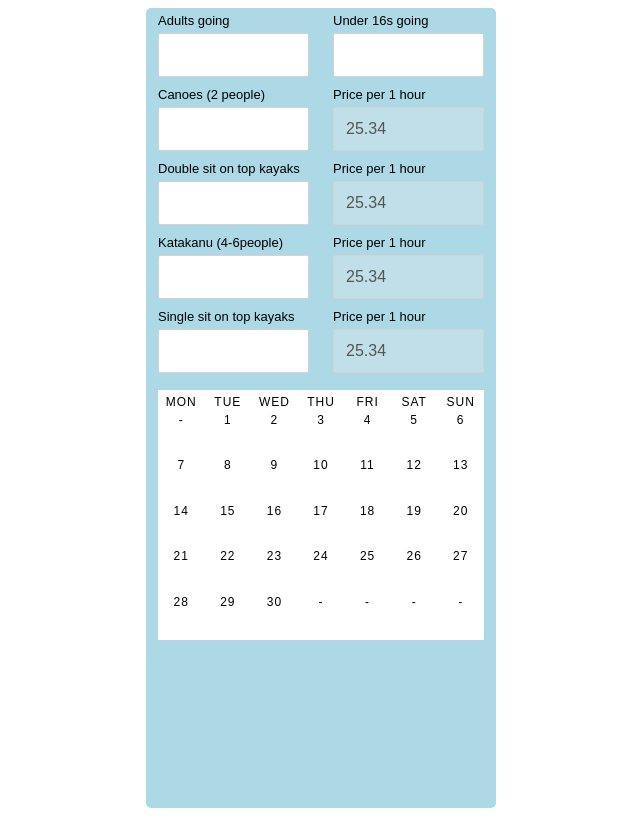
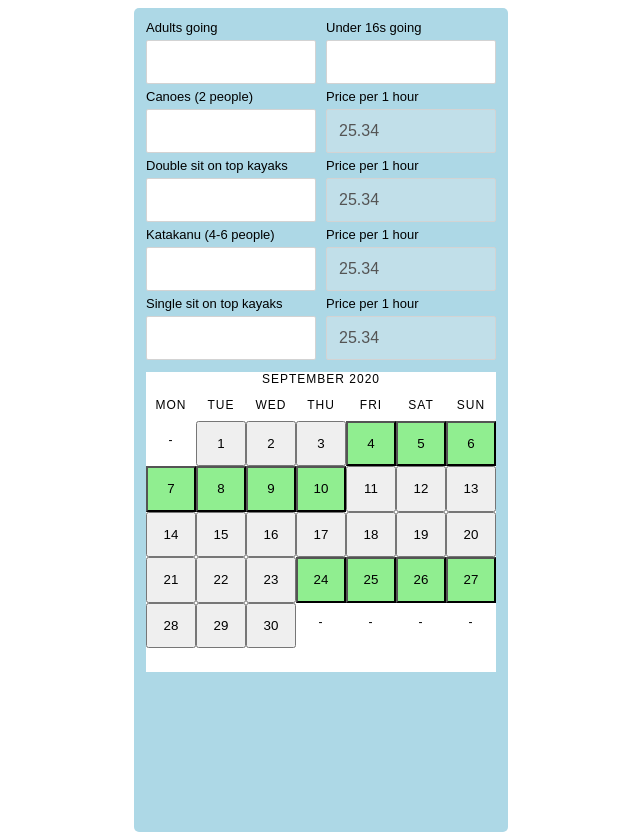
Before and after one commit to Javier-Machin/rental-checkout, a React app: page / in a window 1280 px wide. Shown: the whole page, without its empty margins (319-959 px from the left). Before the commit the page ends 816 px from the top, so only its background shows below. Built offline with nearby package versions, Linux system fonts and the light colour scheme.

Commit message:
feat: add calendar availability windows

```diff
--- a/package.json
+++ b/package.json
@@ -49,6 +49,7 @@
     "webpack-dev-server": "^3.11.0"
   },
   "dependencies": {
+    "classnames": "^2.2.6",
     "react": "^16.13.1",
     "react-dom": "^16.13.1"
   }
--- a/src/components/NumericField.js
+++ b/src/components/NumericField.js
@@ -1,7 +1,14 @@
 import React, { memo } from 'react';
 import '../css/NumericField.scss';
 
-const NumericField = ({ name, min, max, disabled, label, defaultValue }) => {
+const NumericField = ({
+  name,
+  min = 1,
+  max = 10,
+  disabled,
+  label,
+  defaultValue,
+}) => {
   return (
     <div className="numeric-field">
       <label className="numeric-field__label" htmlFor={name}>
@@ -21,6 +28,8 @@ const NumericField = ({ name, min, max, disabled, label, defaultValue }) => {
   );
 };
 
+// prop defaults
+
 // prop validation
 
 export default memo(NumericField);
--- a/src/components/RentalCheckout.js
+++ b/src/components/RentalCheckout.js
@@ -4,76 +4,57 @@ import Calendar from './calendar';
 import '../css/RentalCheckout.scss';
 
 class RentalCheckout extends PureComponent {
+  constructor(props) {
+    super(props);
+
+    this.state = { selectedDate: new Date() };
+  }
+
   render() {
+    const { selectedDate } = this.state;
+
     return (
       <aside className="rental-checkout">
         <form className="rental-checkout__form">
           <div className="numeric-fields">
             <NumericField min="1" max="10" name="adults" label="Adults going" />
+            <NumericField name="kids" label="Under 16s going" />
+            <NumericField name="canoes" label="Canoes (2 people)" />
             <NumericField
-              min="1"
-              max="10"
-              name="kids"
-              label="Under 16s going"
-            />
-            <NumericField
-              min="1"
-              max="10"
-              name="canoes"
-              label="Canoes (2 people)"
-            />
-            <NumericField
-              min="1"
-              max="10"
               name="canoe-price"
               label="Price per 1 hour"
               defaultValue="25.34"
               disabled
             />
+            <NumericField name="double-sit" label="Double sit on top kayaks" />
             <NumericField
-              min="1"
-              max="10"
-              name="double-sit"
-              label="Double sit on top kayaks"
-            />
-            <NumericField
-              min="1"
-              max="10"
               name="double-sit-price"
               label="Price per 1 hour"
               defaultValue="25.34"
               disabled
             />
+            <NumericField name="katakanus" label="Katakanu (4-6 people)" />
             <NumericField
-              min="1"
-              max="10"
-              name="katakanus"
-              label="Katakanu (4-6people)"
-            />
-            <NumericField
-              min="1"
-              max="10"
               name="katakanu-price"
               label="Price per 1 hour"
               defaultValue="25.34"
               disabled
             />
+            <NumericField name="single-sit" label="Single sit on top kayaks" />
             <NumericField
-              min="1"
-              max="10"
-              name="single-sit"
-              label="Single sit on top kayaks"
-            />
-            <NumericField
-              min="1"
-              max="10"
               name="canoe-price"
               label="Price per 1 hour"
               defaultValue="25.34"
               disabled
             />
           </div>
-          <Calendar />
+          <Calendar
+            selectedDate={selectedDate}
+            availableDates={[
+              { month: 8, from: 4, to: 10 },
+              { month: 8, from: 24, to: 27 },
+            ]}
+          />
         </form>
       </aside>
     );
--- /dev/null
+++ b/src/components/calendar/helpers/index.js
@@ -0,0 +1,82 @@
+import React from 'react';
+import classnames from 'classnames';
+
+function isInRange(num, start, end) {
+  return num >= start && num <= end;
+}
+
+function checkDateAvailability(date, availableDates) {
+  return availableDates.some((availabilityWindow) => {
+    const month = date.getMonth();
+    const day = date.getDate();
+
+    return (
+      month === availabilityWindow.month &&
+      isInRange(day, availabilityWindow.from, availabilityWindow.to)
+    );
+  });
+}
+
+function renderCalendarBody() {
+  const { selectedDate: date, availableDates } = this.props;
+  const cells = [];
+
+  const month = date.getMonth();
+  const year = date.getFullYear();
+  const firstDayOfMonth = new Date(year, month, 1);
+
+  // We keep updating this date as we loop through the days of the month
+  const tempDate = firstDayOfMonth;
+
+  for (let row = 0; row < 5; row += 1) {
+    for (let weekDay = 1; weekDay < 8; weekDay += 1) {
+      const beforeFirstDay = row === 0 && weekDay < firstDayOfMonth.getDay();
+      const pastLastDay = tempDate.getMonth() > month;
+
+      if (beforeFirstDay || pastLastDay) {
+        cells.push(
+          <span className="calendar__empty-cell" key={`${row}${weekDay}`}>
+            -
+          </span>,
+        );
+      } else {
+        const tempDateValue = tempDate.getDate();
+        const cellClasses = classnames({
+          'calendar__cell-btn': true,
+          'calendar__cell-btn--available': checkDateAvailability(
+            tempDate,
+            availableDates,
+          ),
+        });
+
+        cells.push(
+          <button
+            className={cellClasses}
+            type="button"
+            onClick={this.handleCellOnClick}
+            name={tempDateValue}
+            key={`${row}${weekDay}`}
+          >
+            {tempDateValue}
+          </button>,
+        );
+        tempDate.setDate(tempDateValue + 1);
+      }
+    }
+  }
+
+  return cells;
+}
+
+function currentMonthAndYear() {
+  const { selectedDate } = this.props;
+
+  const year = selectedDate.getFullYear();
+  const monthName = selectedDate.toLocaleString('default', {
+    month: 'long',
+  });
+
+  return `${monthName} ${year}`;
+}
+
+export { renderCalendarBody, currentMonthAndYear };
--- a/src/components/calendar/index.js
+++ b/src/components/calendar/index.js
@@ -1,50 +1,29 @@
 import React, { PureComponent } from 'react';
 import '../../css/Calendar.scss';
 import Header from './Header';
+import { renderCalendarBody, currentMonthAndYear } from './helpers';
+
 class Calendar extends PureComponent {
   constructor(props) {
     super(props);
-    this.state = { selectedDate: new Date() };
+    this.renderCalendarBody = renderCalendarBody.bind(this);
+    this.currentMonthAndYear = currentMonthAndYear.bind(this);
+    this.handleCellOnClick = this.handleCellOnClick.bind(this);
   }
 
-  renderCalendarBody() {
-    const { selectedDate: date } = this.state;
-    const cells = [];
-
-    const month = date.getMonth();
-    const year = date.getFullYear();
-    const firstDayOfMonth = new Date(year, month, 1);
-
-    const tempDate = firstDayOfMonth;
-
-    for (let row = 0; row < 5; row += 1) {
-      for (let weekDay = 1; weekDay < 8; weekDay += 1) {
-        const beforeFirstDay = row === 0 && weekDay < firstDayOfMonth.getDay();
-        const pastLastDay = tempDate.getMonth() > month;
-
-        if (beforeFirstDay || pastLastDay) {
-          cells.push(<span key={`${row}${weekDay}`}>-</span>);
-        } else {
-          const tempDateValue = tempDate.getDate();
-          cells.push(<span key={`${row}${weekDay}`}>{tempDateValue}</span>);
-          tempDate.setDate(tempDateValue + 1);
-        }
-      }
-    }
-
-    return cells;
+  handleCellOnClick({ target }) {
+    const { selectedDate } = this.props;
+    console.log('clicked on day ', target.name);
   }
 
   render() {
-    const { selectedDate } = this.state;
-    const currentMonthName = selectedDate.toLocaleString('default', {
-      month: 'long',
-    });
-
     return (
       <div className="calendar">
-        <Header />
-        <>{this.renderCalendarBody()}</>
+        <p className="calendar__month-year">{this.currentMonthAndYear()}</p>
+        <div className="calendar__cells">
+          <Header />
+          <>{this.renderCalendarBody()}</>
+        </div>
       </div>
     );
   }
--- a/src/css/Calendar.scss
+++ b/src/css/Calendar.scss
@@ -1,17 +1,24 @@
 .calendar {
-  display: grid;
-  grid-template-rows: 1fr repeat(5, 2fr);
-  grid-template-columns: repeat(7, 1fr);
-  height: 250px;
+  height: 300px;
   background-color: white;
   text-align: center;
   letter-spacing: 1px;
   vertical-align: middle;
   font-size: 12px;
   text-transform: uppercase;
-  margin: 0.75rem;
 
-  &__day-of-week {
-    margin-top: 5px;
+  &__cells {
+    display: grid;
+    grid-template-rows: 1fr repeat(5, 2fr);
+    grid-template-columns: repeat(7, 1fr);
+    height: 250px;
+  }
+
+  &__empty-cell {
+    margin-top: 12px;
+  }
+
+  &__cell-btn--available {
+    background-color: lightgreen;
   }
 }
--- a/src/css/NumericField.scss
+++ b/src/css/NumericField.scss
@@ -3,7 +3,6 @@
     display: flex;
     flex-direction: column;
     font-size: 13px;
-    margin: 5px 0.75rem;
   }
 
   &__input {
--- a/src/css/RentalCheckout.scss
+++ b/src/css/RentalCheckout.scss
@@ -4,12 +4,16 @@
   background: lightblue;
   margin: 0 auto;
   border-radius: 5px;
+  padding: 0.75rem;
 
   &__form {
     .numeric-fields {
       display: grid;
       grid-template-rows: repeat(5, 1fr);
       grid-template-columns: repeat(2, 1fr);
+      row-gap: 5px;
+      column-gap: 10px;
+      margin-bottom: 10px;
     }
   }
 }
```
Also changed, not shown: 1 other file (tests, documents, lock files or other folders).
